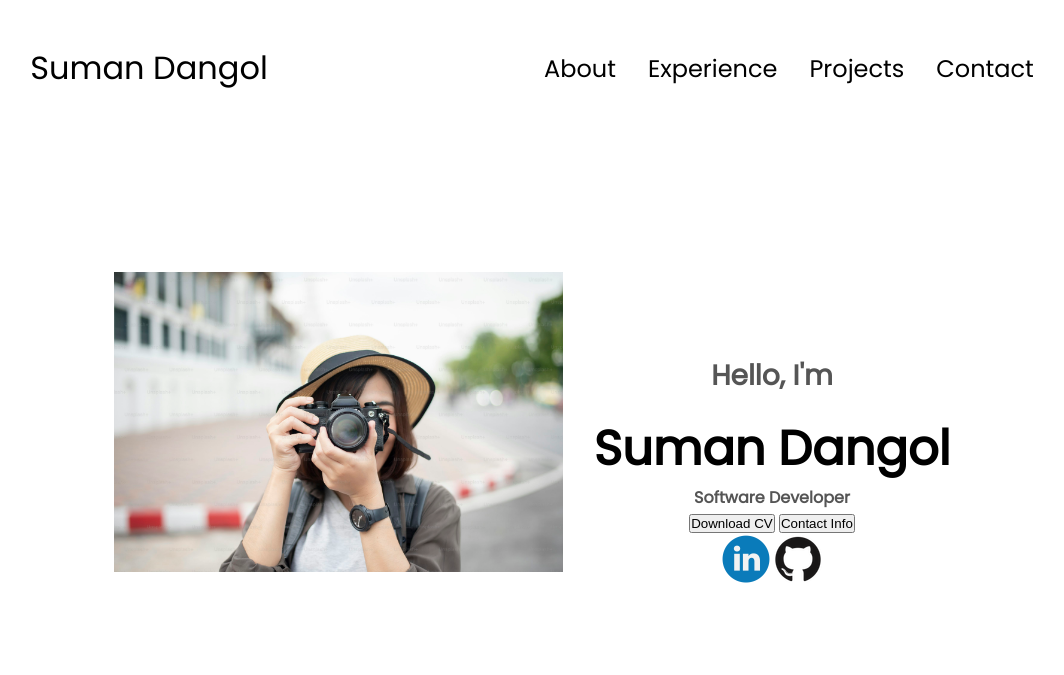
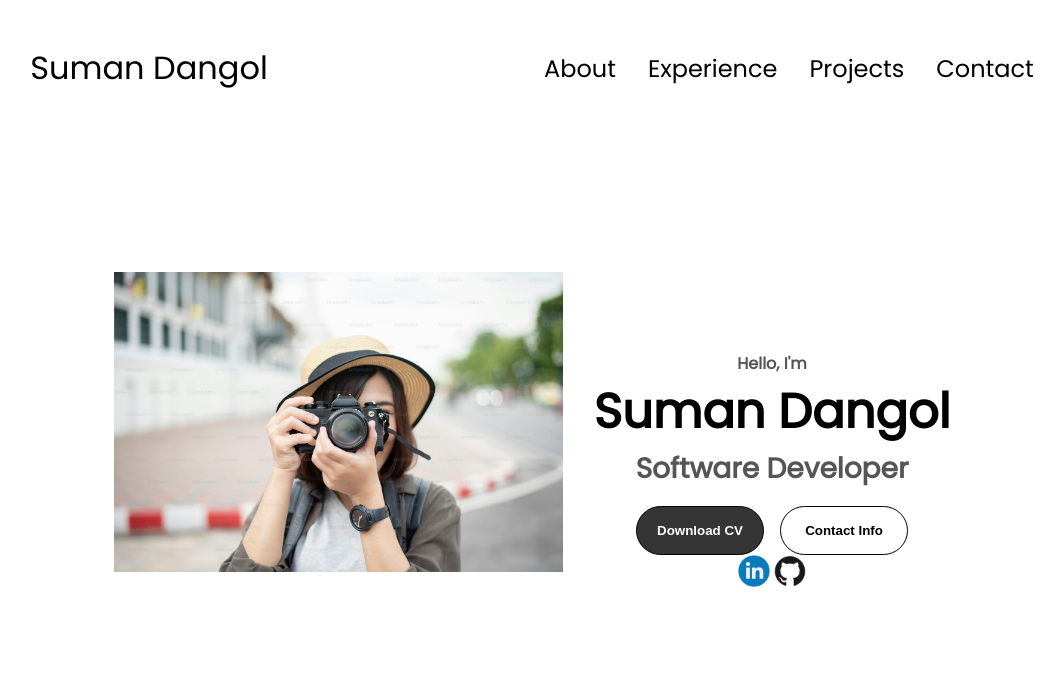
Before and after one commit to SumanDangol2000/Personal_Portfolio, a plain HTML site: page myPersonalPortfolio/index.html in a window 1280 px wide. Shown: the whole page, without its empty margins (108-1172 px from the left). Drawn offline with Linux system fonts and the light colour scheme.

Commit message:
profile section styling complete

```diff
--- a/myPersonalPortfolio/index.html
+++ b/myPersonalPortfolio/index.html
@@ -50,8 +50,8 @@
       <h1 class="title">Suman Dangol</h1>
       <p class="section_text_p2">Software Developer</p>
       <div class="btn-container">
-        <button class="btn btn-color-2" onclick="window.open('./assets/resume.pdf')">Download CV</button>
-        <button class="btn btn-color-1" onclick="location.href='#contact'">Contact Info</button>
+        <button class="btn btn-color-1" onclick="window.open('./assets/resume.pdf')">Download CV</button>
+        <button class="btn btn-color-2" onclick="location.href='#contact'">Contact Info</button>
       </div>
       <div class="socials-container">
         <img src="./assets/images/linkedin.png" alt="linkedin icon" class="icon" onclick="location.href='https://linkedin.com'">
--- a/myPersonalPortfolio/style.css
+++ b/myPersonalPortfolio/style.css
@@ -190,7 +190,7 @@ section{
     text-align: center;
 }
 
-.section_text_p1{
+.section_text_p2{
     font-size: 1.75rem;
     margin-bottom: 1rem;
 }
@@ -207,3 +207,61 @@ section{
     margin-top: 1rem;
     gap: 1rem;
 }
+
+/* Icons */
+
+.icon{
+    cursor: pointer;
+    height: 2rem;
+}
+
+/* Buttons */
+.btn-container{
+    display: flex;
+    justify-content: center;
+    gap: 1rem;
+
+}
+
+.btn{
+    font-weight: 600;
+    transition: all 300ms ease;
+    padding :1rem;
+    width: 8rem;
+    border-radius: 2rem;
+}
+
+
+.btn-color-1,
+.btn-color-2{
+    border:rgb(0, 0, 0) 0.1rem solid;
+}
+
+.btn-color-1{
+    background-color: rgb(53, 53, 53);
+    color: white;
+}
+
+.btn-color-1:hover,
+.btn-color-2:hover{
+    cursor: pointer;
+}
+
+
+.btn-color-1:hover {
+    background-color : white;
+    color: rgb(0, 0, 0);
+}
+
+.btn-color-2{
+    background: none;
+}
+
+.btn-color-2:hover {
+    background-color : rgb(53, 53, 53);
+    color: white;
+}
+
+.btn-container{
+    gap: 1rem;
+}
```
